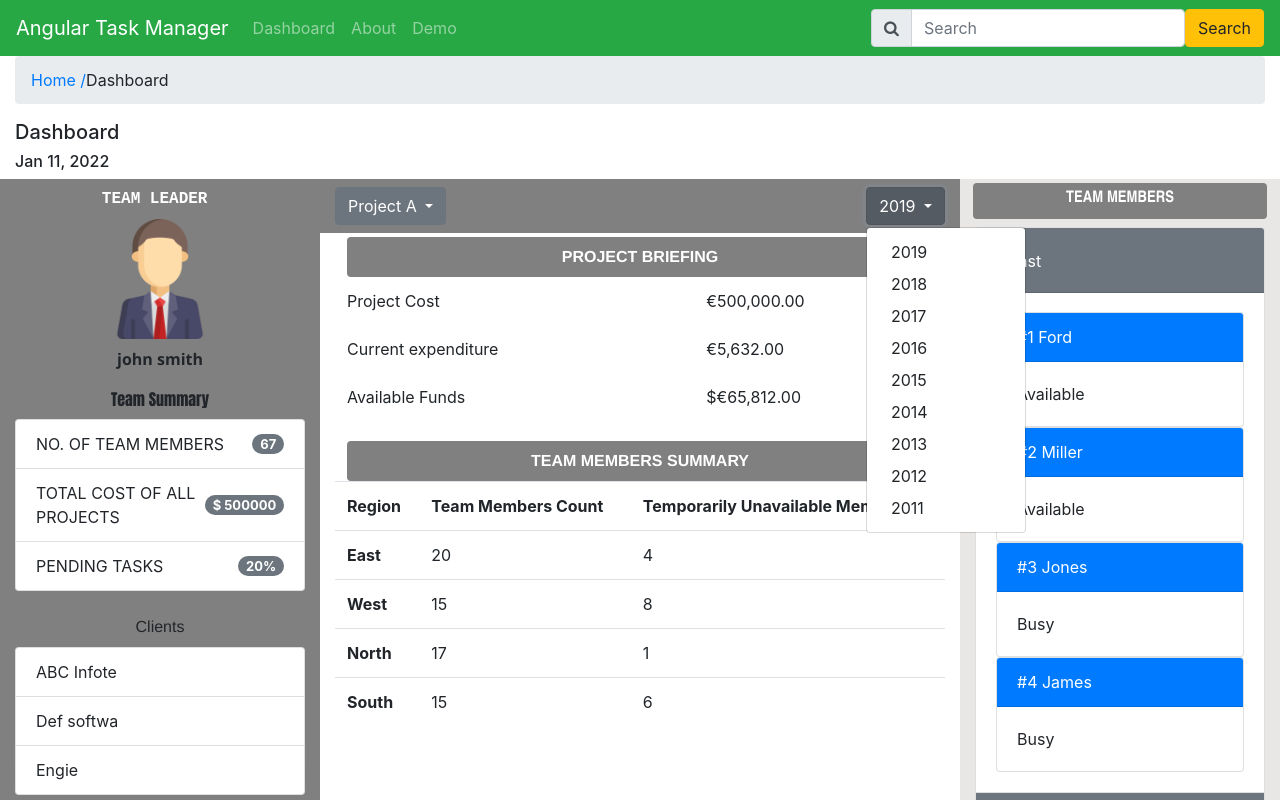
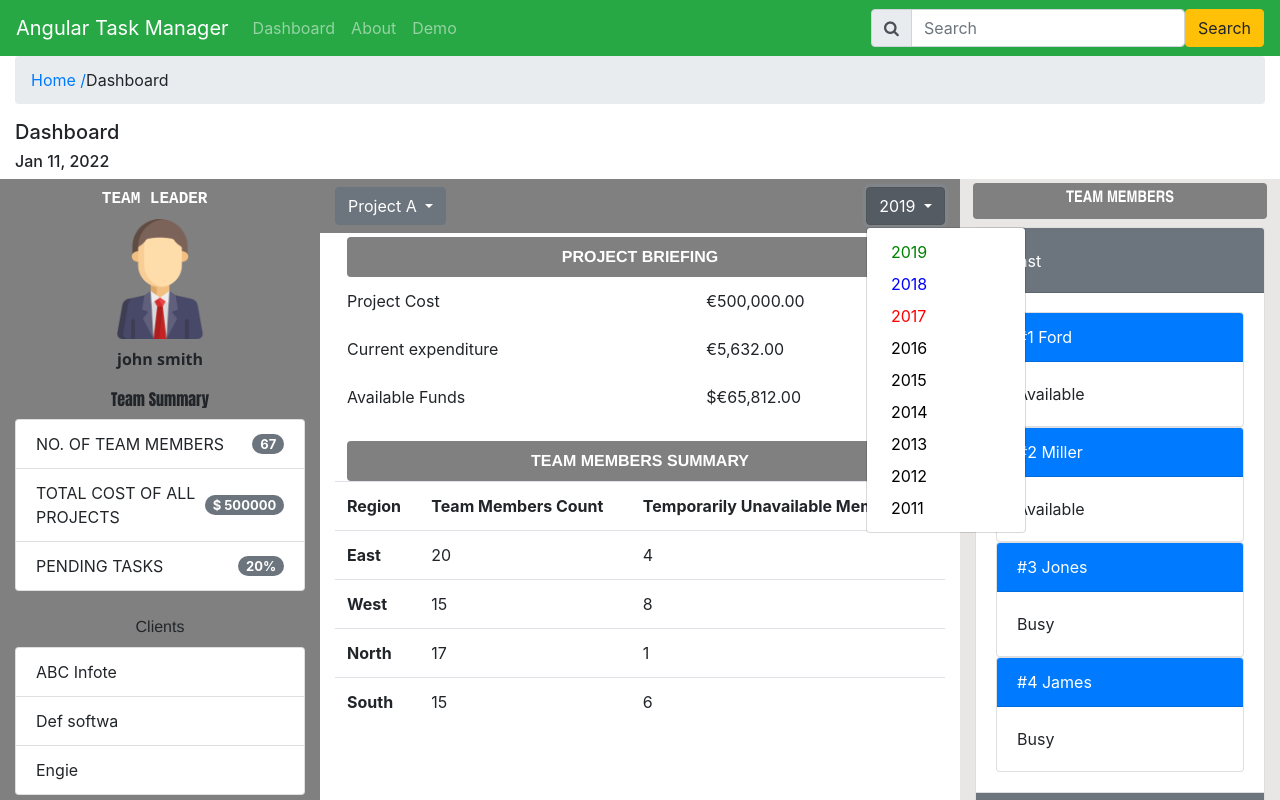
Before and after one commit to foumz/TaskManager, an Angular app: page /dashboard in a window 1280 px wide. Both pictures are taken after a click on the button "2019". Shown: the top 800 px of the page. Built offline with nearby package versions, Linux system fonts and the light colour scheme.

Commit message:
switch case NgSwitch

```diff
--- a/src/app/dashboard/dashboard.component.html
+++ b/src/app/dashboard/dashboard.component.html
@@ -70,7 +70,22 @@
                                 2019
                             </button>
                             <div class="dropdown-menu">
-                                <a class="dropdown-item" href="#" *ngFor="let year of Years"> {{year}}</a>
+                                <a class="dropdown-item" href="#" *ngFor="let year of Years">
+                                  <span [ngSwitch]="year">
+                                    <span *ngSwitchCase="2019" style="color: green;">
+                                      {{year}}
+                                    </span>
+                                    <span *ngSwitchCase="2018" style="color: blue;">
+                                      {{year}}
+                                    </span>
+                                    <span *ngSwitchCase="2017" style="color: red;">
+                                      {{year}}
+                                    </span>
+                                    <span *ngSwitchDefault style="color: black;">
+                                      {{year}}
+                                    </span>
+                                  </span>
+                                </a>
 
                             </div>
                         </div>
```
